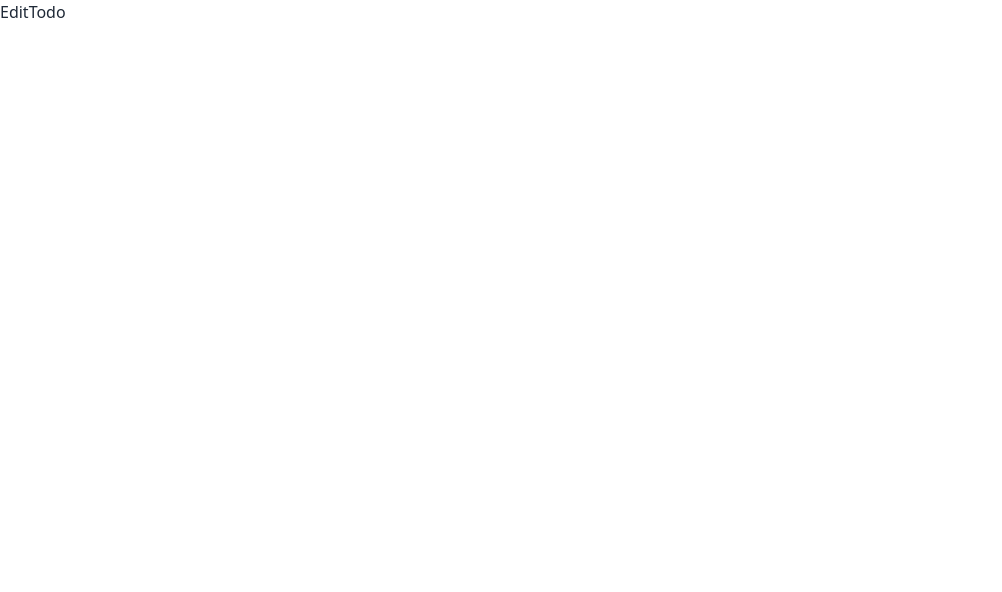
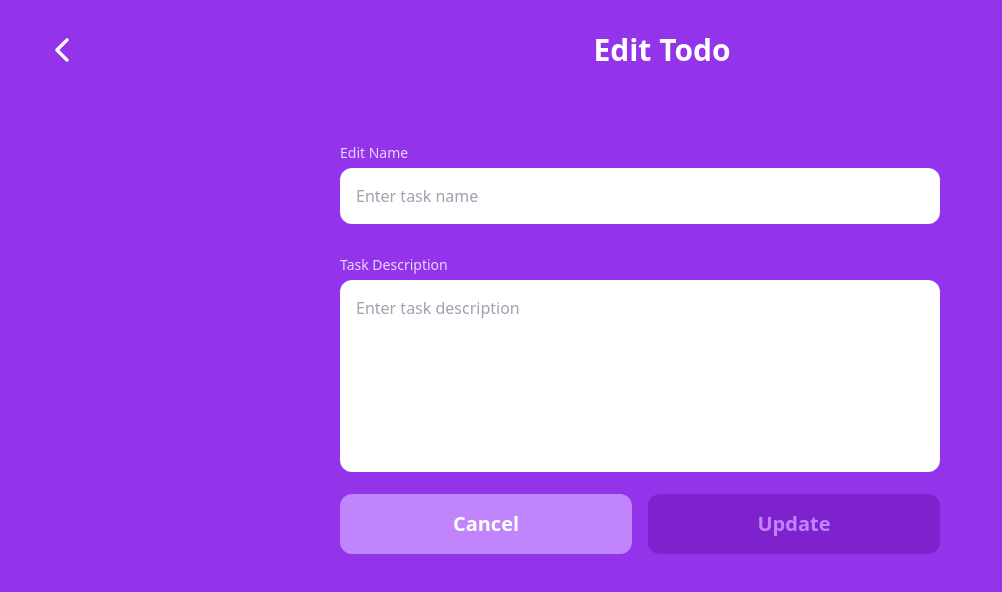
Before and after one commit to Ashik-Rahman100/todo-task-app, a React (Vite) app: page /editTodo in a window 1280 px wide. Shown: the top 592 px of the page, without its empty margins (0-1002 px from the left). Built offline with nearby package versions, Linux system fonts and the light colour scheme.

Commit message:
feature/editTodo: edit&detail page create

```diff
--- a/src/components/AllTodos.jsx
+++ b/src/components/AllTodos.jsx
@@ -3,7 +3,7 @@ import { IoMdSearch } from "react-icons/io";
 import Todo from "./Todo";
 
 export default function AllTodos({ data, setData }) {
-  console.log("data", data.length);
+  // console.log("data", data.length);
   return (
     <div>
       {/* if have any store data in localstorage then display this section otherwise
--- a/src/components/ui/TaskOption.jsx
+++ b/src/components/ui/TaskOption.jsx
@@ -22,7 +22,7 @@ export default function TaskOption({
     const deleteData = data.filter((val) => val.id !== isData.id);
     setData(deleteData);
     localStorage.setItem("todoItems", JSON.stringify(deleteData));
-    toast.error(isData.title, "Deleted");
+    toast.error("Successfully Deleted.");
     setOpenOptions(false);
   };
 
@@ -58,7 +58,7 @@ export default function TaskOption({
           }}
         >
           <Link
-            to={"/edit"}
+            to={"/editTodo"}
             className=" max-sm:text-sm flex items-center gap-2 cursor-pointer hover:bg-slate-100 py-3  px-2 rounded-md"
           >
             <RiEdit2Fill className=" text-2xl max-sm:text-xl text-slate-700" />
@@ -74,7 +74,7 @@ export default function TaskOption({
         </li>
         <li>
           <Link
-            to={`/todo/${todo.id}`}
+            to={`/detailTodo/${todo.id}`}
             className=" max-sm:text-sm flex items-center gap-2 cursor-pointer hover:bg-slate-100 py-3 px-2 rounded-md"
           >
             <BiTask className=" text-2xl max-sm:text-xl text-slate-700" />
--- a/src/context/DataContext.jsx
+++ b/src/context/DataContext.jsx
@@ -7,6 +7,8 @@ export const DataContext = createContext();
 export const DataProvider = ({ children }) => {
 
   const [data, setData] = useState([]);
+  const [index,setIndex] = useState(null);
+  const [edit,setEdit] = useState({})
 
   useEffect(() => {
     const items = JSON.parse(localStorage.getItem("todoItems"));
@@ -16,6 +18,10 @@ export const DataProvider = ({ children }) => {
   const value = {
     data,
     setData,
+    setIndex,
+    index,
+    edit,
+    setEdit
   };
 
   return <DataContext.Provider value={value}>{children}</DataContext.Provider>;
--- a/src/pages/DetailsTodo.jsx
+++ b/src/pages/DetailsTodo.jsx
@@ -1,7 +1,68 @@
+import { useParams } from "react-router-dom";
+import TopNav from "../components/ui/TopNav";
+import PageNotFound from "../pages/PageNotFound";
 
 
 export default function DetailsTodo() {
+  const { id } = useParams();
+  const items = JSON.parse(localStorage.getItem("todoItems"));
+
+  const details = items.find((val) => val.id.toString() === id);
+
+  if(!details){
+    return <PageNotFound />
+  }
   return (
-    <div>DetailsTodo</div>
+    <div className=" w-full relative min-h-screen bg-purple-600">
+      <div className=" max-w-[1300px] px-10 max-md:px-5 m-auto">
+        <div>
+          <TopNav title={"Task Details"} />
+
+          <div className=" rounded-2xl bg-purple-700 max-w-[600px] m-auto mt-16 py-10 px-8 max-sm:p-5 text-white">
+            <h1 className=" text-center text-4xl max-sm:text-2xl font-bold">
+              Task
+            </h1>
+
+            <div className=" mt-8">
+              <div className="max-sm:text-base font-semibold flex gap-4 items-center border-b pt-4 pb-3">
+                <h2 className="text-left text-lg max-sm:text-sm min-w-28">
+                  Task Name:
+                </h2>
+                <p className=" text-left text-base max-sm:text-sm font-normal">
+                  {details.title}
+                </p>
+              </div>
+
+              <div className="max-sm:text-base font-semibold flex gap-4 items-center border-b pt-4 pb-3">
+                <h2 className="text-left text-lg max-sm:text-sm min-w-28">
+                  Description:
+                </h2>
+                <p className="text-left text-base max-sm:text-sm font-normal">
+                  {details.description ? details.description : "-"}
+                </p>
+              </div>
+
+              <div className="text-xl max-sm:text-base font-semibold flex gap-4 items-center border-b pt-4 pb-3">
+                <h2 className=" text-left text-lg max-sm:text-sm min-w-28">
+                  Created:
+                </h2>
+                <p className="text-left text-base max-sm:text-sm font-normal">
+                  {details.currentTime}
+                </p>
+              </div>
+
+              <div className="max-sm:text-base font-semibold flex gap-4 items-center border-b pt-4 pb-3">
+                <h2 className="text-left text-lg max-sm:text-sm min-w-28">
+                  Complete:
+                </h2>
+                <p className=" text-left text-base max-sm:text-sm font-normal">
+                  {details.check ? "Completed" : "Not completed"}
+                </p>
+              </div>
+            </div>
+          </div>
+        </div>
+      </div>
+    </div>
   )
 }
--- a/src/pages/EditTodo.jsx
+++ b/src/pages/EditTodo.jsx
@@ -1,7 +1,171 @@
-
+import { useContext, useState } from "react";
+import { useNavigate } from "react-router-dom";
+import { toast } from "react-toastify";
+import TopNav from "../components/ui/TopNav";
+import { DataContext } from "../context/DataContext";
 
 export default function EditTodo() {
+  const {
+    data,
+    setData,
+    edit,
+    setEdit,
+    index,
+  } = useContext(DataContext);
+  const [descriptionCountError, setDescriptionCountError] = useState("");
+  const [nameCountError, setNameCountError] = useState("");
+
+  const navigate = useNavigate("");
+
+  const handleKeyDown = (e) => {
+    if (e.key === "Enter") {
+      e.preventDefault();
+    }
+  };
+
+  const handleEditTitle = (e) => {
+    let title = e.target.value;
+    setEdit({
+      id: edit.id,
+      title: title,
+      description: edit.description,
+      check: edit.check,
+      currentTime: edit.currentTime,
+    });
+
+    if (title.length >= 35) {
+      setNameCountError("Name should be less than or equal to 30 characters");
+    } else {
+      setNameCountError("");
+    }
+  };
+
+  const handleEditDescription = (e) => {
+    let description = e.target.value;
+    setEdit({
+      id: edit.id,
+      title: edit.title,
+      description: description,
+      check: edit.check,
+      currentTime: edit.currentTime,
+      catagory: edit.catagory,
+    });
+
+    if (description.length >= 200) {
+      setDescriptionCountError(
+        "Description should be less than or equal to 200 characters"
+      );
+    } else {
+      setDescriptionCountError("");
+    }
+  };
+
+  const handleEditSubmit = (e, index) => {
+    e.preventDefault();
+
+    if (edit.title === "") {
+      return toast.warn("please enter your task name");
+    } else {
+      const editIndex = [...data];
+      editIndex[index] = edit;
+
+      setData(editIndex);
+      localStorage.setItem("todoItems", JSON.stringify(editIndex));
+      toast.success("Edit successfully done.")
+      setEdit("");
+      navigate("/");
+    }
+  };
+
+  const handleCancel = () => {
+    setEdit("");
+    navigate("/");
+  };
   return (
-    <div>EditTodo</div>
-  )
+    <div className="w-full relative min-h-screen bg-purple-600">
+      <div className="max-w-[1300px] px-10 max-md:px-5 m-auto">
+        <div>
+          <TopNav title={"Edit Todo"} />
+          <div className="mt-10">
+            <form className="max-w-[600px] m-auto">
+              <div>
+                <label
+                  className={`text-sm max-sm:text-xs ${
+                    nameCountError ? "text-red-500" : "text-purple-200"
+                  } text-purple-200`}
+                  htmlFor="taskName"
+                >
+                  Edit Name
+                </label>
+                <input
+                  type="text"
+                  id="taskName"
+                  value={edit.title}
+                  onChange={handleEditTitle}
+                  onKeyDown={handleKeyDown}
+                  placeholder="Enter task name"
+                  className={`w-full h-14 max-sm:h-12 ${
+                    nameCountError ? "border-red-500 border-2" : "border-none"
+                  } rounded-xl p-4 text-base max-sm:placeholder:text-sm mt-1 outline-none`}
+                />
+                <p className="text-red-500 text-base max-sm:text-xs mt-1">
+                  {nameCountError}
+                </p>
+              </div>
+              <div className=" mt-7 max-sm:mt-4">
+                <label
+                  className={`text-sm max-sm:text-xs ${
+                    descriptionCountError ? "text-red-500" : "text-purple-200"
+                  } text-purple-200`}
+                  htmlFor="taskDescription"
+                >
+                  Task Description
+                </label>
+                <textarea
+                  id="taskDescription"
+                  value={edit.description}
+                  onChange={handleEditDescription}
+                  placeholder="Enter task description"
+                  className={`resize-none ${
+                    descriptionCountError
+                      ? "border-red-500 border-2"
+                      : "border-none"
+                  }  w-full rounded-xl p-4 max-sm:p-3 mt-1 text-base max-sm:placeholder:text-sm h-48 max-sm:h-36 outline-none`}
+                ></textarea>
+                <p className="text-red-500 text-base max-sm:text-xs mt-1">
+                  {descriptionCountError}
+                </p>
+              </div>
+
+              <div className="text-center flex gap-4 max-sm:flex-col mt-4">
+                <button
+                  onClick={handleCancel}
+                  className="bg-purple-400 hover:bg-purple-800 transition text-xl font-bold text-white p-4 max-sm:p-3 max-sm:text-lg rounded-xl w-full"
+                >
+                  Cancel
+                </button>
+
+                <button
+                  disabled={
+                    nameCountError || descriptionCountError || !edit.id
+                      ? true
+                      : false
+                  }
+                  type="submit"
+                  onClick={(e) => handleEditSubmit(e, index)}
+                  className={`${
+                    nameCountError || descriptionCountError || !edit.id
+                      ? "bg-purple-700 cursor-not-allowed text-purple-400"
+                      : "hover:bg-purple-800 text-white"
+                  } transition text-xl font-bold bg-purple-400  p-4 max-sm:p-3 max-sm:text-lg rounded-xl w-full`}
+                >
+                  Update
+                </button>
+              </div>
+            </form>
+          </div>
+        </div>
+      </div>
+    </div>
+  );
 }
```
